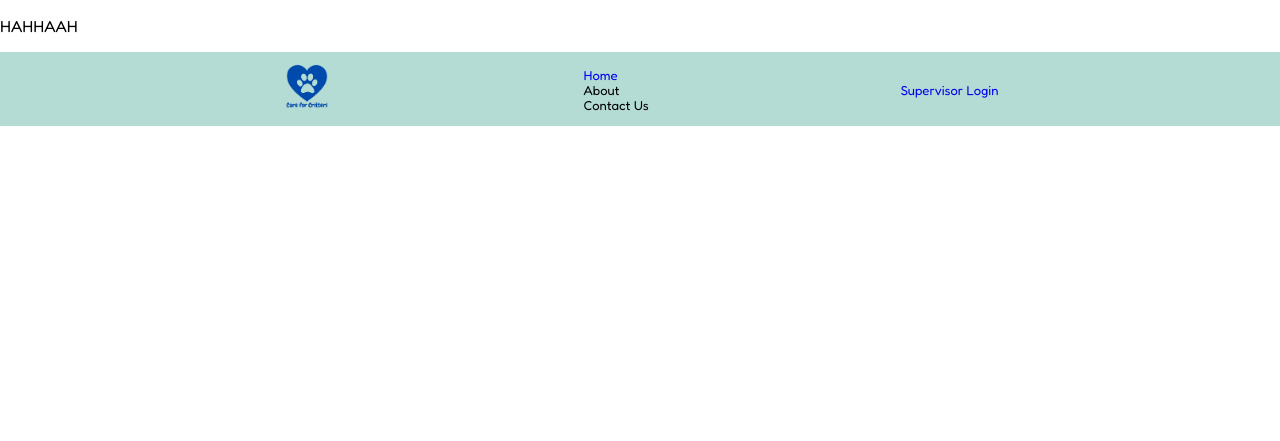
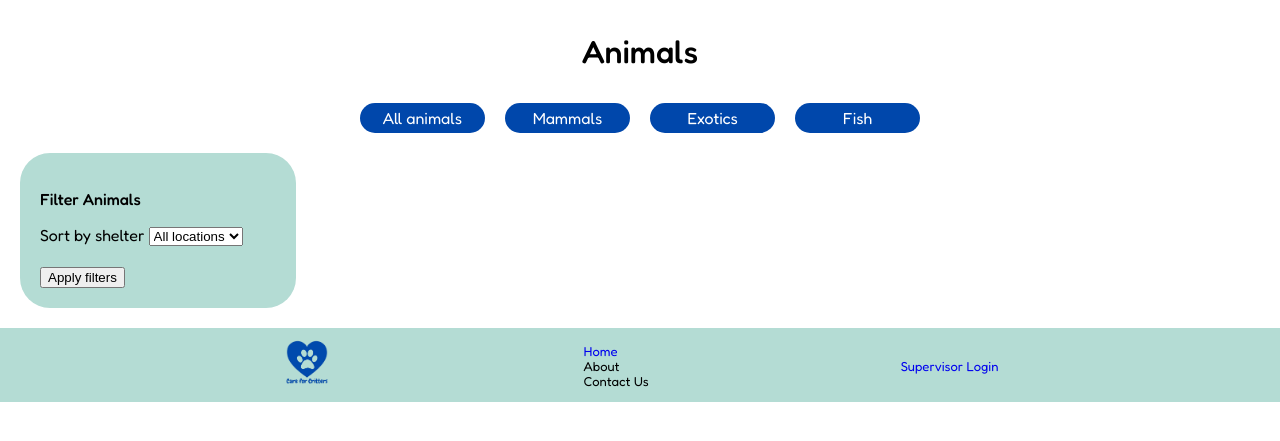
Before and after one commit to ericpham-1/care-for-critters, a Flask app: page /adopt in a window 1280 px wide. Shown: the part 72-513 px from the top of the page. Run offline with Flask 3, Linux system fonts and the light colour scheme; some libraries are stand-ins or nearby versions.

Commit message:
added animal catalogue and branch filter

```diff
--- a/app.py
+++ b/app.py
@@ -207,7 +207,16 @@
 
 @app.route('/adopt')
 def get_adoptions():
-    return render_template('adopt.html')
+
+    # conn = get_db_connection()
+    # cursor = conn.cursor()
+    # cursor.execute("""SELECT a.PetID, Name, Age, Species FROM (Animal a JOIN Mammal m ON a.PetID=m.PetID)
+    #                UNION SELECT a.PetID, Name, Age, Species FROM (Animal a JOIN Fish f ON a.PetID=f.PetID)
+    #                UNION SELECT a.PetID, Name, Age, Species FROM (Animal a JOIN Exotic e ON a.PetID=e.PetID);""")
+    # animals = cursor.fetchall()
+    # cursor.close()
+    # conn.close()
+    return render_template('adopt.html', animal_type="Animals")
 
 @app.route('/adoptForm')
 def adopt_form():
@@ -229,61 +238,95 @@
     conn.close()
     return jsonify(shelters)
 
-@app.route('/animals')
+@app.route('/animals', methods=['GET', 'POST'])
 def get_animals():
     """Get ALL animals"""
+    if request.method == 'POST':
+        selected_location = request.form['shelter_locations']
+    else:
+        selected_location = "None"
+    print(selected_location)
     conn = get_db_connection()
     cursor = conn.cursor()
-    cursor.execute("SELECT PetID, Name, Age, Description, Diet FROM Animal")
+    cursor.execute("SELECT ShelterName FROM Shelter")
+    shelters = cursor.fetchall()
+    query = ("""SELECT * FROM (
+                   SELECT a.PetID, Name, Age, Species, ShelterLocation FROM (Animal a JOIN Mammal m ON a.PetID=m.PetID)
+                   UNION SELECT a.PetID, Name, Age, Species, ShelterLocation FROM (Animal a JOIN Fish f ON a.PetID=f.PetID)
+                   UNION SELECT a.PetID, Name, Age, Species, ShelterLocation FROM (Animal a JOIN Exotic e ON a.PetID=e.PetID)) AS allPets""")
+    if selected_location != "None":
+        query = query + f" WHERE ShelterLocation = '{selected_location}'"
+    cursor.execute(query)
     animals = cursor.fetchall()
     cursor.close()
     conn.close()
-    return jsonify(animals)
+    return render_template('adopt.html', animal_type="animals", animals=animals, locations=shelters)
 
-@app.route('/mammals')
+@app.route('/mammals', methods=['GET', 'POST'])
 def get_mammals():
     """Get only mammals"""
+    if request.method == 'POST':
+        selected_location = request.form['shelter_locations']
+    else:
+        selected_location = "None"
     conn = get_db_connection()
     cursor = conn.cursor()
-    cursor.execute("""
-        SELECT a.Name, a.Age, m.Species, m.Weight
-        FROM Animal a
-        JOIN Mammal m ON a.PetID = m.PetID
+    cursor.execute("SELECT ShelterName FROM Shelter")
+    shelters = cursor.fetchall()
+    query = ("""
+        SELECT * FROM (SELECT a.PetID, Name, Age, Species, ShelterLocation FROM (Animal a JOIN Mammal m ON a.PetID=m.PetID)) AS allPets
     """)
+    if selected_location != "None":
+        query = query + f" WHERE ShelterLocation = '{selected_location}'"
+    cursor.execute(query)
     mammals = cursor.fetchall()
     cursor.close()
     conn.close()
-    return jsonify(mammals)
+    return render_template('adopt.html', animal_type="mammals", animals=mammals, locations=shelters)
 
-@app.route('/fish')
+@app.route('/fish', methods=['GET', 'POST'])
 def get_fish():
     """Get only fish"""
+    if request.method == 'POST':
+        selected_location = request.form['shelter_locations']
+    else:
+        selected_location = "None"
     conn = get_db_connection()
     cursor = conn.cursor()
-    cursor.execute("""
-        SELECT a.Name, a.Age, f.Species, f.WaterType
-        FROM Animal a
-        JOIN Fish f ON a.PetID = f.PetID
+    cursor.execute("SELECT ShelterName FROM Shelter")
+    shelters = cursor.fetchall()
+    query = ("""
+        SELECT * FROM (SELECT a.PetID, Name, Age, Species, ShelterLocation FROM (Animal a JOIN Fish f ON a.PetID=f.PetID)) AS allPets
     """)
+    if selected_location != "None":
+        query = query + f" WHERE ShelterLocation = '{selected_location}'"
+    cursor.execute(query)
     fish = cursor.fetchall()
     cursor.close()
     conn.close()
-    return jsonify(fish)
+    return render_template('adopt.html', animal_type="fish", animals=fish, locations=shelters)
 
-@app.route('/exotic')
+@app.route('/exotics', methods=['GET', 'POST'])
 def get_exotic():
     """Get only exotic animals"""
+    if request.method == 'POST':
+        selected_location = request.form['shelter_locations']
+    else:
+        selected_location = "None"
     conn = get_db_connection()
     cursor = conn.cursor()
-    cursor.execute("""
-        SELECT a.Name, a.Age, e.Species, e.HabitatRequirements
-        FROM Animal a
-        JOIN Exotic e ON a.PetID = e.PetID
+    cursor.execute("SELECT ShelterName FROM Shelter")
+    shelters = cursor.fetchall()
+    query = ("""
+        SELECT * FROM (SELECT a.PetID, Name, Age, Species, ShelterLocation FROM (Animal a JOIN Exotic e ON a.PetID=e.PetID)) AS allPets
     """)
+    if selected_location != "None":
+        query = query + f" WHERE ShelterLocation = '{selected_location}'"
+    cursor.execute(query)
     exotic = cursor.fetchall()
     cursor.close()
     conn.close()
-    return jsonify(exotic)
+    return render_template('adopt.html', animal_type="exotics", animals=exotic, locations=shelters)
 
 if __name__ == '__main__':
     app.run(debug=True)
--- a/insert_data.sql
+++ b/insert_data.sql
@@ -12,12 +12,12 @@
 
 INSERT INTO Animal (PetID, Name, Description, Age, Diet, ShelterLocation)
 VALUES
-    (1, 'Max', 'Friendly golden retriever', 4, 'Dog food', 'Maple Street Branch'),
+    (1, 'Max', 'Friendly golden retriever', 4, 'Dog food', 'Oak Row Branch'),
     (2,'Whiskers', 'Playful tabby cat', 2, 'Cat food', 'Maple Street Branch'),
     (3,'Nemo', 'Clownfish', 1, 'Fish flakes', 'Maple Street Branch'),
     (4,'Spike', 'Bearded dragon', 3, 'Insects and veggies', 'Maple Street Branch'),
     (5,'James', 'Sugar Glider', 1, 'Fruits and veggies', 'Maple Street Branch'),
-    (6,'Sir Ruffles','Ragdoll Cat', 3, 'Cat food', 'Maple Street Branch');
+    (6,'Sir Ruffles','Ragdoll Cat', 3, 'Cat food', 'Oak Row Branch');
 
 INSERT INTO Mammal (PetID, Species, HealthRecords, Weight)
 VALUES
--- a/templates/adopt.html
+++ b/templates/adopt.html
@@ -13,12 +13,55 @@
         <img src="{{url_for('static', filename='images/C4C_Logo.png')}}" style="height: 50px;">
         <ul style="list-style-type: none; display: inline-flex; gap: 30px;">
             <a href="/" style="text-decoration: none;" >Home</a>
-            <a href="adopt" style="text-decoration: none;">Adopt</a>
+            <a href="animals" style="text-decoration: none;">Adopt</a>
             <a href="fundraisers" style=" text-decoration: none;">Fundraisers</a>
             <a href="donate" style=" text-decoration: none;">Donate</a>
         </ul>
     </nav>
-    <p> HAHHAAH</p>
+
+    <div style=" display: flex; justify-content: center; flex-direction: column">
+        <h3 style="font-weight: 500; font-size: xx-large; text-align: center; text-transform: capitalize;">{{animal_type}}</h3>
+        <div style="justify-content: center; display: flex; flex-direction: row; gap: 20px; text-align: center; height: 30px;">
+            <a href="animals" style="width: 125px; background-color: #0047ab; color: white; text-decoration: none; text-align: center; align-content: center; border-radius: 20px;">All animals</a>
+            <a href="mammals" style="width: 125px; background-color: #0047ab; color: white; text-decoration: none; text-align: center; align-content: center; border-radius: 20px;">Mammals</a>
+            <a href="exotics" style="width: 125px; background-color: #0047ab; color: white; text-decoration: none; text-align: center; align-content: center; border-radius: 20px;">Exotics</a>
+            <a href="fish" style="width: 125px; background-color: #0047ab; color: white; text-decoration: none; text-align: center; align-content: center; border-radius: 20px;">Fish</a>
+        </div>
+        <div style="display: flex; flex-direction: row; width:inherit; margin: 20px; gap: 20px;">
+            <div style="background-color: #b4dcd4; display:flex; flex-direction: column; width: 20%;border-radius: 30px; gap: 20px; padding: 20px; height: fit-content;">
+                <form method="POST" action="{{animal_type}}">
+                    <p style="font-size: medium; font-weight: 500;">Filter Animals</p>
+                    <div>
+                        <label>Sort by shelter</label>
+                        <select name="shelter_locations" id="shelter_locations">
+                            <option value="None">All locations</option>
+                            {% for location in locations %}
+                                <option value="{{location.ShelterName}}">{{location.ShelterName}}</option>
+                            {% endfor %}
+                        </select>
+                    </div>
+
+                    <br>
+                    <div style="justify-content: center;">
+                        <button type="submit">Apply filters</button>
+                    </div>
+                </form>
+
+            </div>
+            <div style=" width: 80%; gap: 20px; display: grid; grid-template-columns: 1fr 1fr 1fr;">
+                {% for animal in animals %}
+                <div style="background-color: #e6eddc;  border-radius: 30px; padding: 20px;;">
+                    <div style="width: auto; height: 125px; background-color: green;"></div>
+                    <p style="font-size: medium; font-weight: 500;">{{animal.Name}}</p>
+                    <p>Species: {{animal.Species}}</p>
+                    <p>Age: {{animal.Age}}</p>
+                    <p>{{animal.ShelterLocation}}</p>
+                </div>
+                {% endfor%}
+            </div>
+        </div>
+
+    </div>
 </body>
 <footer style="background-color: #b4dcd4; align-content: center; display: flex; gap: 20%; justify-content: center; padding: 10px;">
     <div style="align-content: center;">
--- a/templates/index.html
+++ b/templates/index.html
@@ -13,7 +13,7 @@
         <img src="{{url_for('static', filename='images/C4C_Logo.png')}}" style="height: 50px;">
         <ul style="list-style-type: none; display: inline-flex; gap: 30px;">
             <a href="/" style="text-decoration: none;" >Home</a>
-            <a href="adopt" style="text-decoration: none;">Adopt</a>
+            <a href="animals" style="text-decoration: none;">Adopt</a>
             <a href="fundraisers" style=" text-decoration: none;">Fundraisers</a>
             <a href="donate" style=" text-decoration: none;">Donate</a>
         </ul>
@@ -26,7 +26,7 @@
         <div style="justify-items: center; align-items: center;">
             <h2 style="font-size: xx-large; font-weight: 400; color: #0047ab;">Find your new best friend!</h2>
             <div style="display: flex; justify-content: center; align-items: center; gap: 20px;">
-                <a href="adopt" style="background-color: #0047ab; width: 100px; text-align: center; color: white; height: 30px; align-content: center; border-radius: 20px; text-decoration: none;">
+                <a href="animals" style="background-color: #0047ab; width: 100px; text-align: center; color: white; height: 30px; align-content: center; border-radius: 20px; text-decoration: none;">
                     Adopt
                 </a>
                 <a href="donate" style="background-color: #0047ab; width: 100px; text-align: center; color: white; height: 30px; align-content: center; border-radius: 20px; text-decoration: none;">
```
